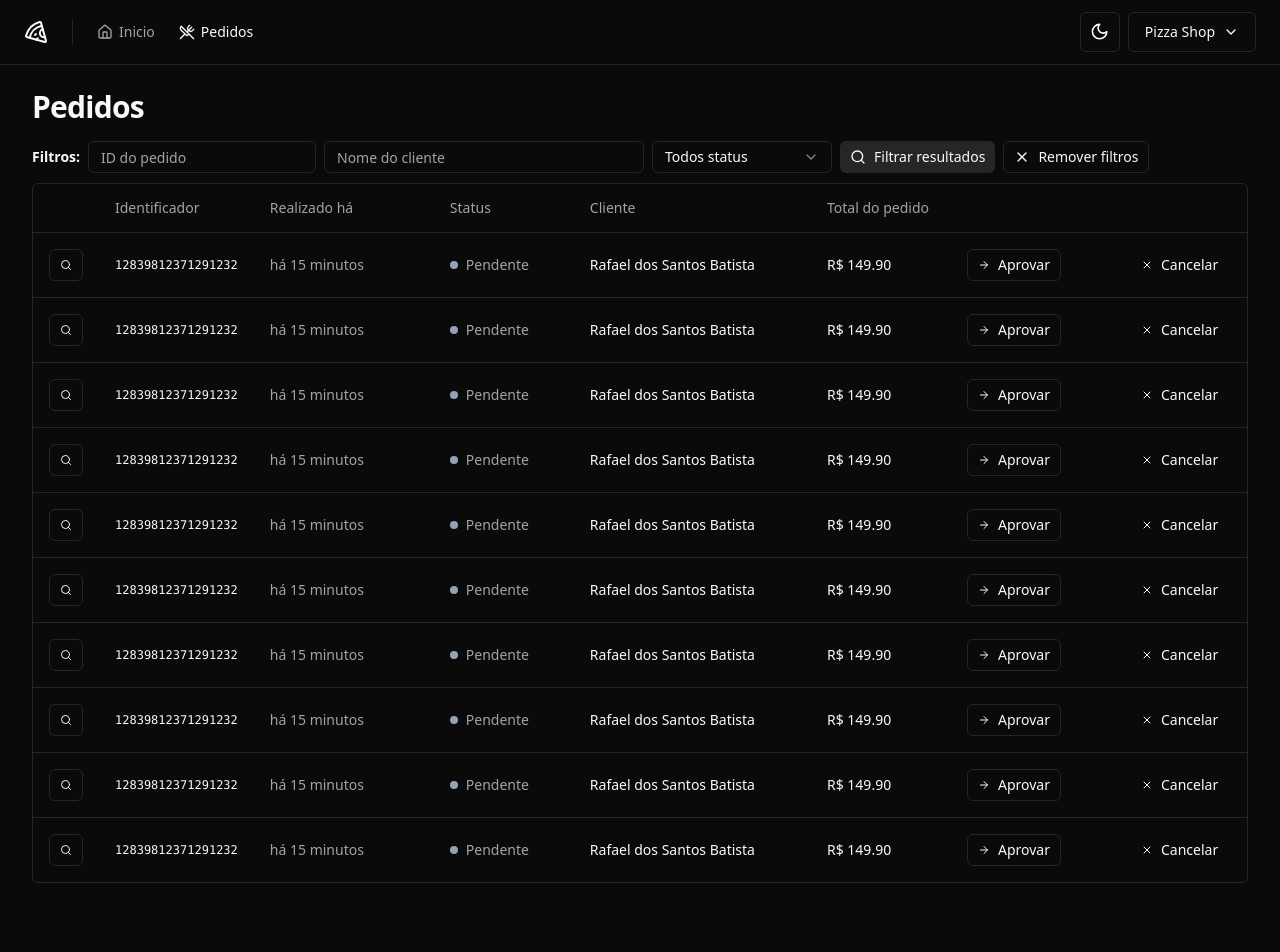
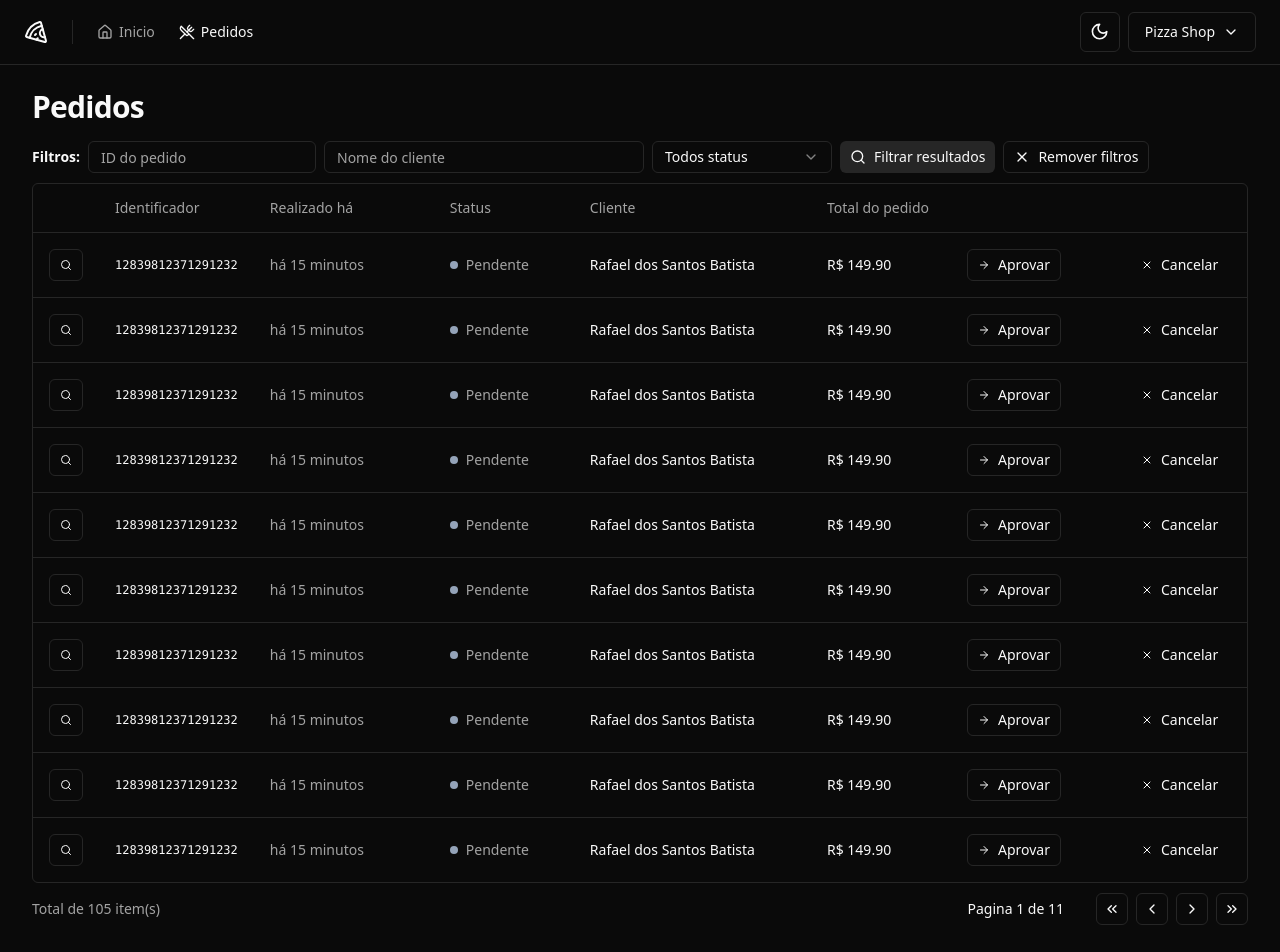
Before and after one commit to rafaelsantoslv/pizzashop-frontend, a React (Vite) app: page /orders in a window 1280 px wide. Shown: the top 952 px of the page. Before the commit the page ends 915 px from the top, so only its background shows below. Built offline with nearby package versions, Linux system fonts and the light colour scheme.

Commit message:
feat: Realizado criação de componente de paginação

```diff
--- a/src/components/pagination.tsx
+++ b/src/components/pagination.tsx
@@ -0,0 +1,50 @@
+import {
+  ChevronLeft,
+  ChevronRight,
+  ChevronsLeft,
+  ChevronsRight,
+} from 'lucide-react'
+
+import { Button } from './ui/button'
+
+export interface PaginationProps {
+  pageIndex: number
+  totalCount: number
+  perPage: number
+}
+
+const Pagination = ({ pageIndex, perPage, totalCount }: PaginationProps) => {
+  const pages = Math.ceil(totalCount / perPage) || 1
+  return (
+    <div className="flex items-center justify-between">
+      <span className="text-sm text-muted-foreground">
+        Total de {totalCount} item(s)
+      </span>
+      <div className="flex items-center gap-6 lg:gap-8">
+        <div className="flex text-sm font-medium">
+          Pagina {pageIndex + 1} de {pages}
+        </div>
+        <div className="flex items-center gap-2">
+          <Button variant={'outline'} className="h-8 w-8 p-0">
+            <ChevronsLeft className="h-4 w-4" />
+            <span className="sr-only">Primeira página</span>
+          </Button>
+          <Button variant={'outline'} className="h-8 w-8 p-0">
+            <ChevronLeft className="h-4 w-4" />
+            <span className="sr-only">Página anterior</span>
+          </Button>
+          <Button variant={'outline'} className="h-8 w-8 p-0">
+            <ChevronRight className="h-4 w-4" />
+            <span className="sr-only">Próxima página</span>
+          </Button>
+          <Button variant={'outline'} className="h-8 w-8 p-0">
+            <ChevronsRight className="h-4 w-4" />
+            <span className="sr-only">Última página</span>
+          </Button>
+        </div>
+      </div>
+    </div>
+  )
+}
+
+export default Pagination
--- a/src/pages/app/orders/orders.tsx
+++ b/src/pages/app/orders/orders.tsx
@@ -1,6 +1,6 @@
 import { Helmet } from 'react-helmet-async'
 
-import { Input } from '@/components/ui/input'
+import Pagination from '@/components/pagination'
 import {
   Table,
   TableBody,
@@ -18,7 +18,7 @@
       <Helmet title="Pedidos" />
       <div className="flex flex-col gap-4">
         <h1 className="text-3xl font-bold tracking-tight">Pedidos</h1>
-      </div>
+
         <div className="space-y-2.5">
           <OrderTableFilters />
           <div className="rounded-md border">
@@ -42,6 +42,8 @@
               </TableBody>
             </Table>
           </div>
+          <Pagination pageIndex={0} totalCount={105} perPage={10} />
+        </div>
       </div>
     </>
   )
```
Lines whose indentation alone changed are shown as unchanged.
